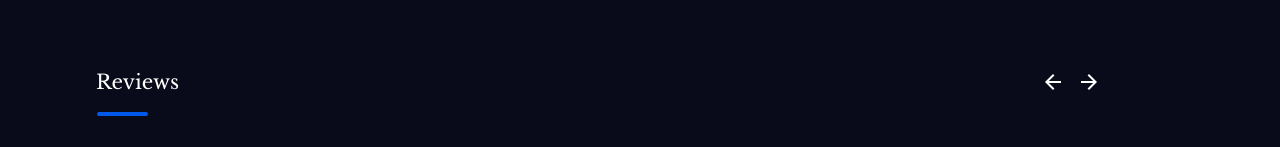
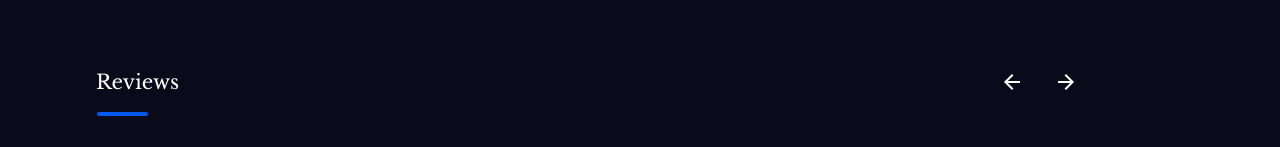
Before and after one commit to Prince081996/Homejam-react-task, a React (Create React App) app: page / in a window 1280 px wide. Shown: the part 1472-1619 px from the top of the page. Built offline with nearby package versions, Linux system fonts and the light colour scheme.

Commit message:
arrow fixed

```diff
--- a/src/components/Arrow/BackwardArrow.js
+++ b/src/components/Arrow/BackwardArrow.js
@@ -1,4 +1,4 @@
-import ArrowBackIcon from '@material-ui/icons/ArrowBack';
+import ArrowForwardIcon from '@material-ui/icons/ArrowBack';
 
 
 const SlickArrowLeft = ({ currentSlide, slideCount, ...props }) => (
@@ -13,7 +13,7 @@ const SlickArrowLeft = ({ currentSlide, slideCount, ...props }) => (
       type="button"
       style={{color:'white'}}
     >
-     <ArrowBackIcon />
+     <ArrowForwardIcon />
     </button>
   );
 
--- a/src/components/Review.js
+++ b/src/components/Review.js
@@ -18,12 +18,12 @@ export default class Review extends Component {
       slidesToScroll: 2,
       nextArrow: (
         <div>
-          <div className="next-slick-arrow"> <BackwardArrow/> </div>
+          <div className="next-slick-arrow"> <ForwardArrow/> </div>
         </div>
       ),
       prevArrow: (
         <div>
-          <div className="prev-slick-arrow"><ForwardArrow/> </div>
+          <div className="prev-slick-arrow"><BackwardArrow/> </div>
         </div>
       ),
 
--- a/src/components/styles/Review.css
+++ b/src/components/styles/Review.css
@@ -17,7 +17,7 @@
        font-size: 48px;
        position: relative;
        top:-8rem;
-       right: 8rem;
+       right: 12rem;
   }
   .prev-slick-arrow {
     color: #FFFFFF;
```
